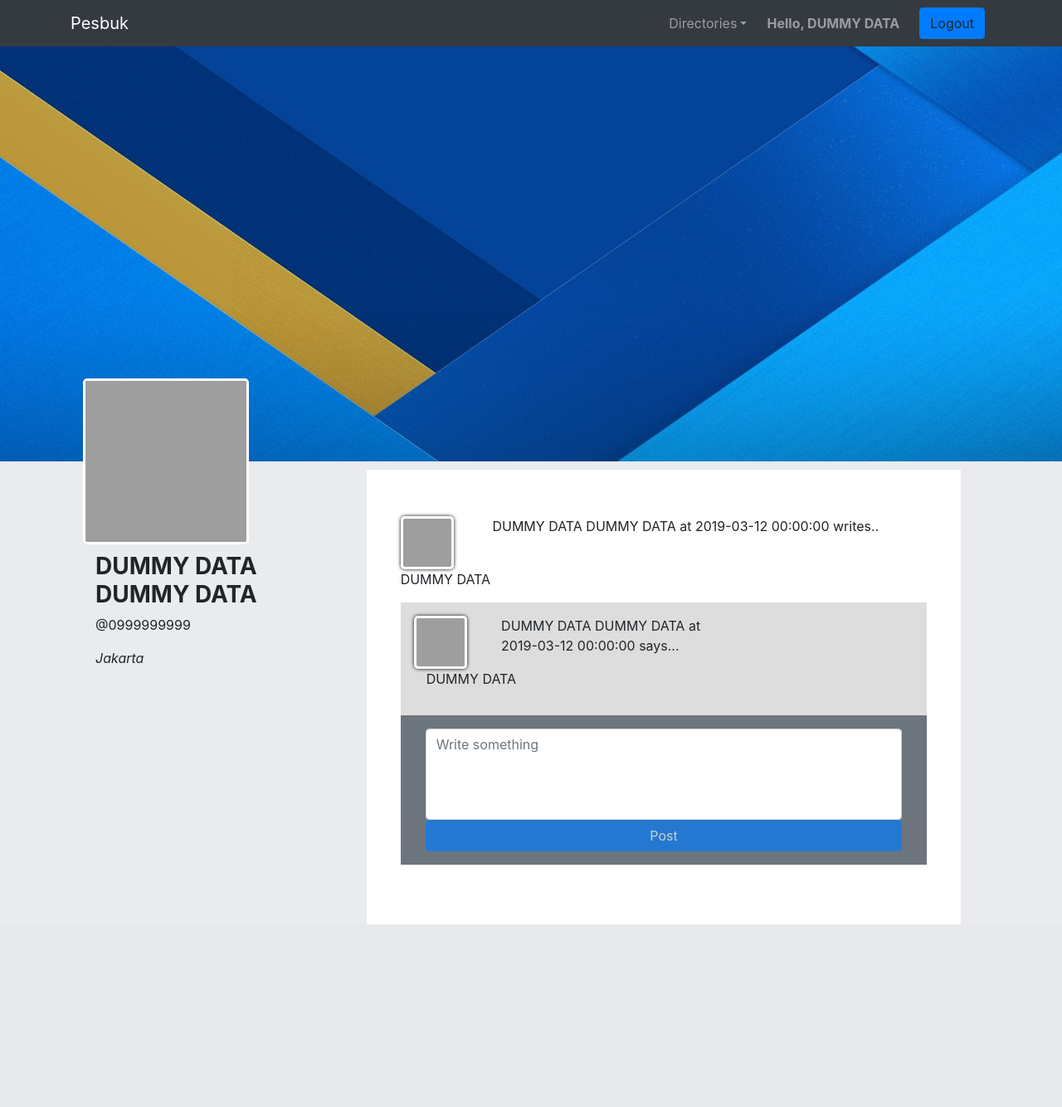
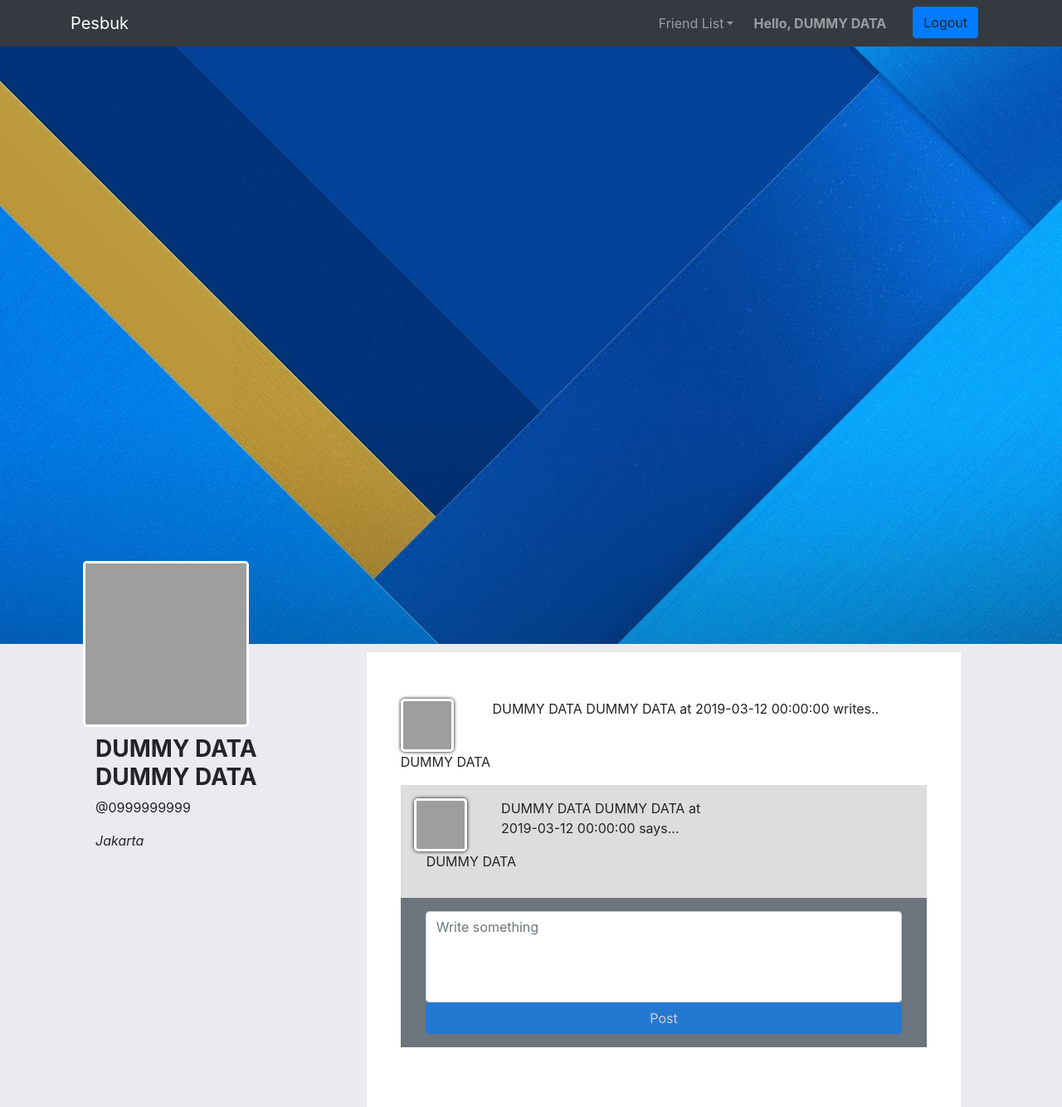
Before and after one commit to ian128/pemwebuts2019, a PHP site: page /view/friends.php in a window 1280 px wide. Shown: the whole page at 83% size. Before the commit the page ends 1114 px from the top, so only its background shows below. Run offline with PHP 8.4, Linux system fonts and the light colour scheme; a user stored in the database is signed in; data comes from the database, SQL or seed files in the repository; grey boxes are pictures that could not be loaded.

Commit message:
Somebody that

```diff
--- a/view/partials/navbar/navbar.php
+++ b/view/partials/navbar/navbar.php
@@ -5,15 +5,17 @@
       <div class="collapse navbar-collapse text-center justify-content-end" id="navbar2SupportedContent">
         <ul class="navbar-nav">
           <li class="nav-item dropdown" >
-            <a class="nav-link dropdown-toggle" data-toggle="dropdown" href="#" role="button" aria-haspopup="true" aria-expanded="false">Directories</a>
+            <a class="nav-link dropdown-toggle" data-toggle="dropdown" href="#" role="button" aria-haspopup="true" aria-expanded="false">Friend List</a>
             <div class="dropdown-menu dropdown-menu-left" id="listOfFriends" style="max-height:20em; overflow-y: scroll;">
             </div>
           </li>
           <li class="nav-item mx-2">
             <a class="nav-link myprofile" href="profile.php"><b>Hello, <?php echo $_SESSION['FullName']?></b></a>
           </li>
+          <li class="nav-item mx-2">
+          <a id="logout" class="btn navbar-btn mx-2 btn-primary shadowed">Logout</a>
+          </li>
         </ul>
-        <a id="logout" class="btn navbar-btn mx-2 btn-primary shadowed">Logout</a>
       </div>
    </div>
 </nav>
--- a/view/view.css
+++ b/view/view.css
@@ -1,8 +1,8 @@
 .cover {
     display:block;
     position:relative;
-    width: 1500px;
-        height: 500px;
+    width: 100%;
+        height: 50%;
         padding: 0px;
     overflow:hidden;
     z-index:1;
```
